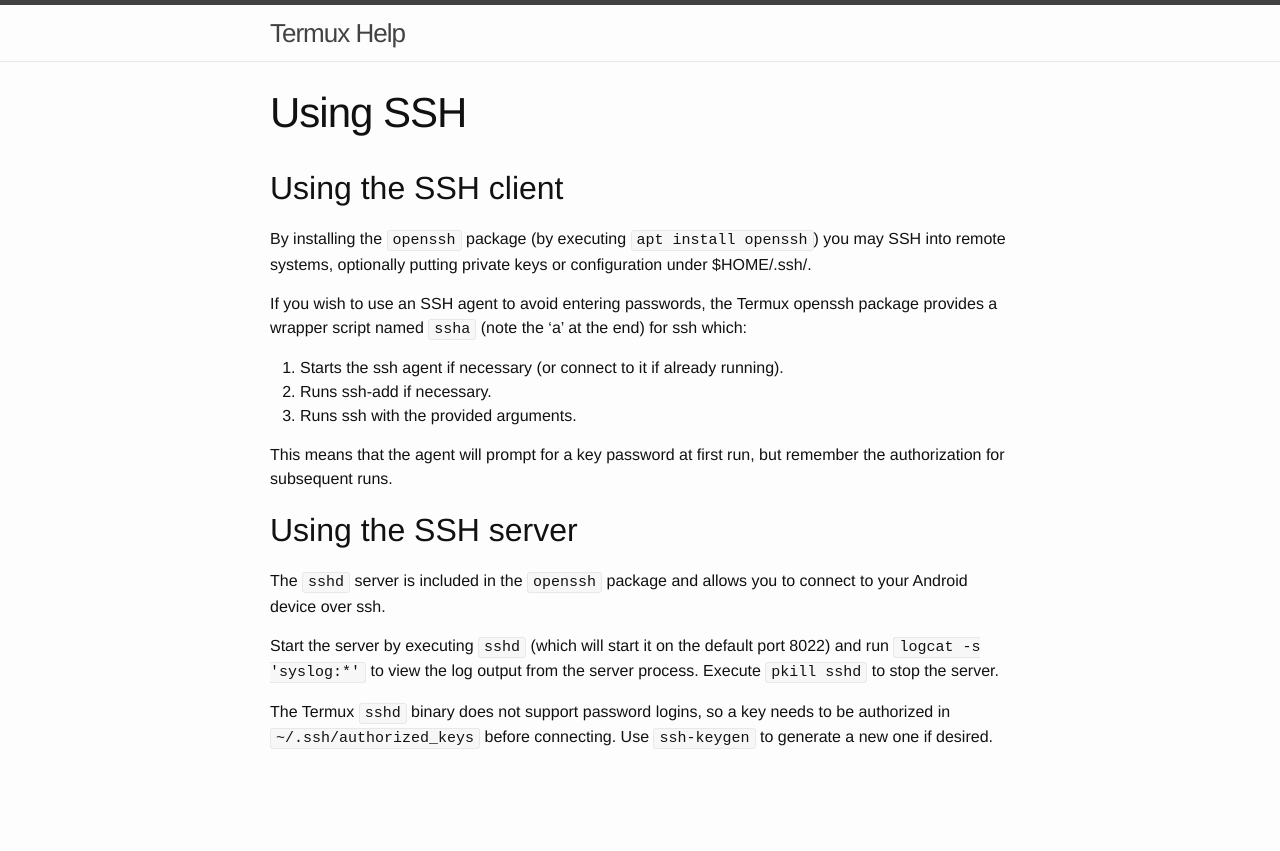
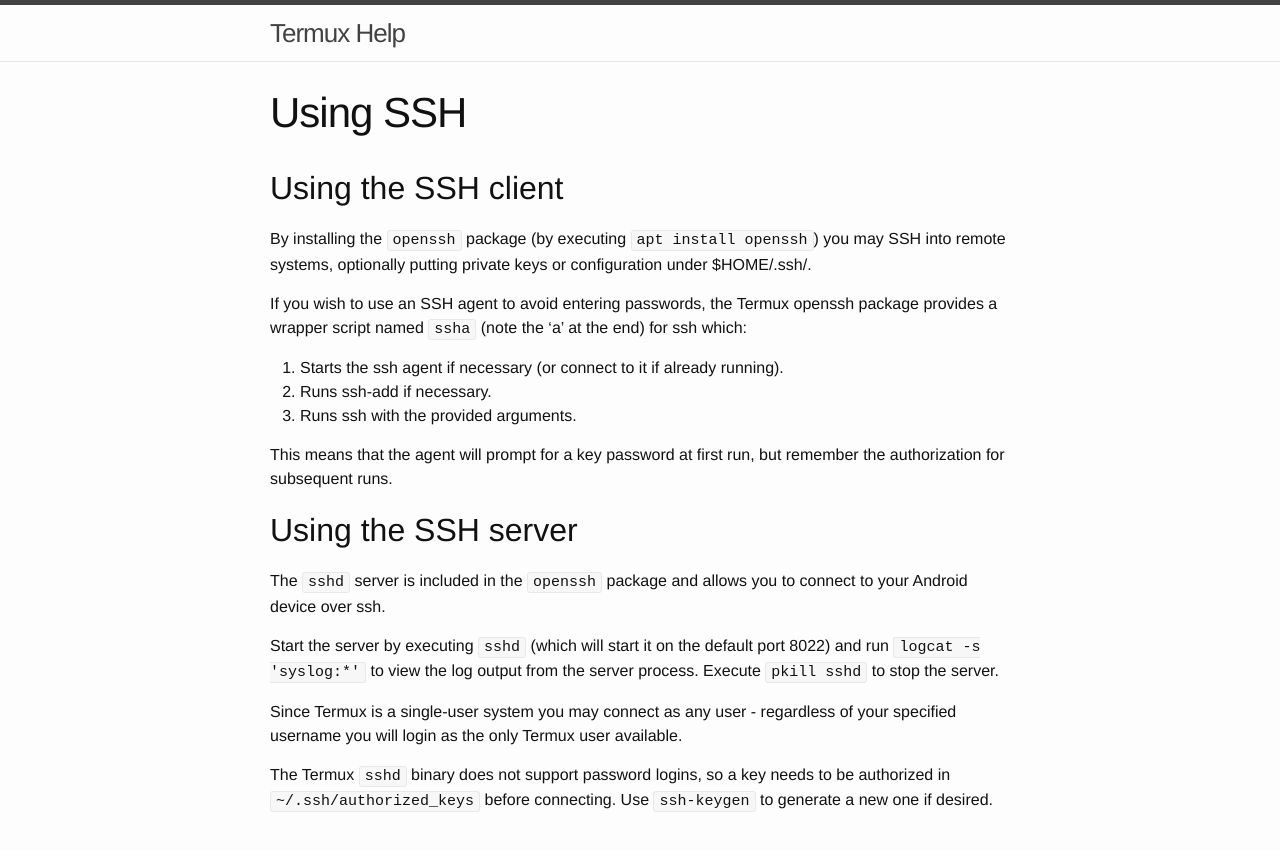
Before and after one commit to termux/termux.github.io, a Jekyll site: the page built from ssh.md, in a window 1280 px wide. Shown: the top 851 px of the page. Built offline with Jekyll 4.4.1, drawn with Linux system fonts in a browser that asks for light colours.

Commit message:
ssh: Clarify that any username may be used

```diff
--- a/ssh.md
+++ b/ssh.md
@@ -21,4 +21,6 @@
 
 Start the server by executing `sshd` (which will start it on the default port 8022) and run `logcat -s 'syslog:*'` to view the log output from the server process. Execute `pkill sshd` to stop the server.
 
+Since Termux is a single-user system you may connect as any user - regardless of your specified username you will login as the only Termux user available.
+
 The Termux `sshd` binary does not support password logins, so a key needs to be authorized in `~/.ssh/authorized_keys` before connecting. Use `ssh-keygen` to generate a new one if desired.
```
